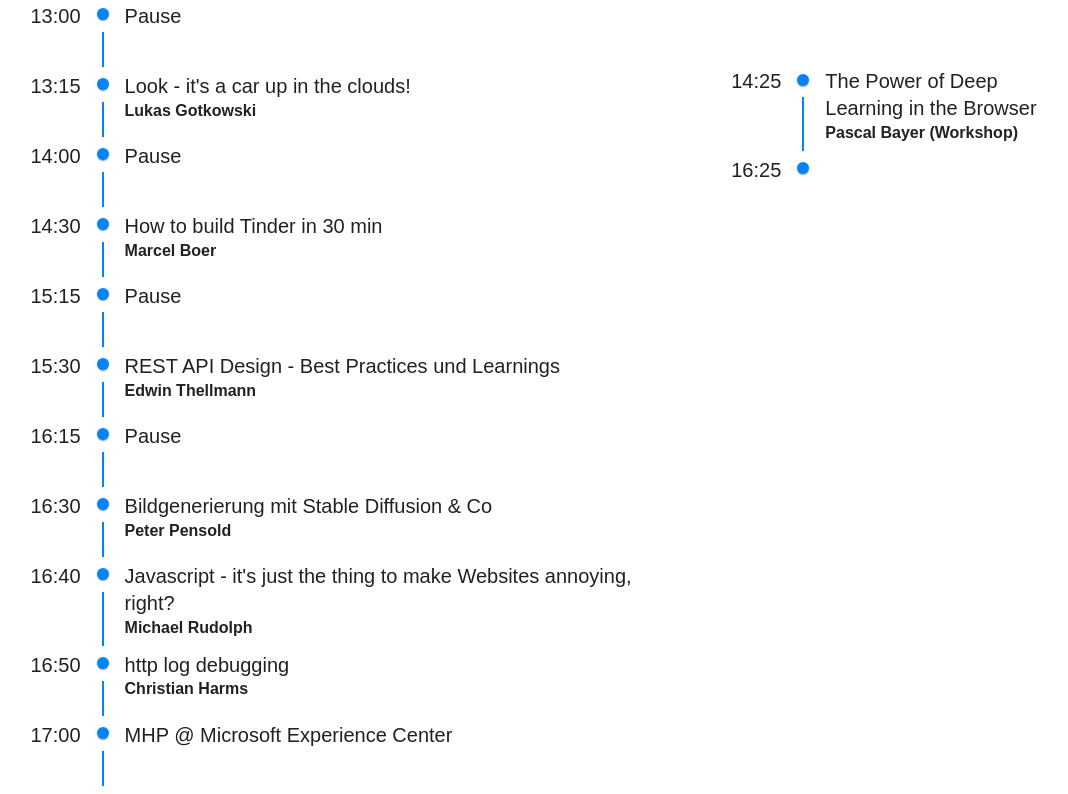
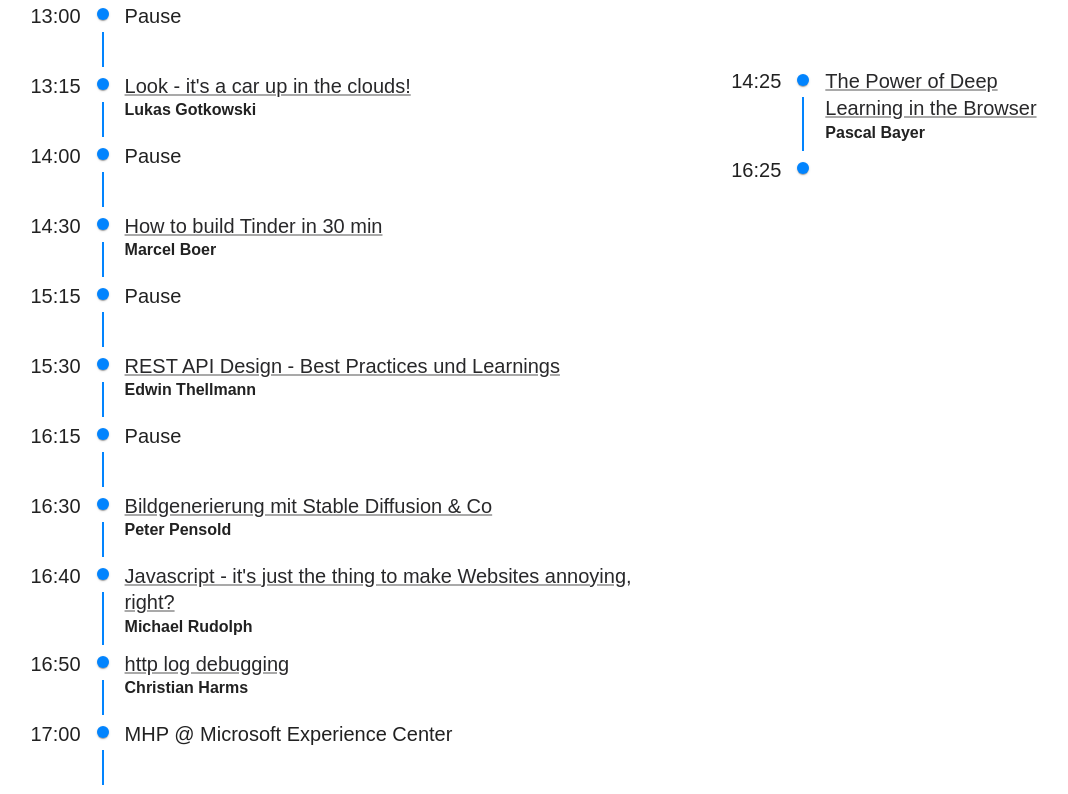
Before and after one commit to SUCDS-Community-SE/cx-tech-days, a React (Create React App) app in the folder frontend/: page / in a window 1280 px wide. Shown: the part 1640-2434 px from the top of the page, without its empty margins (124-1192 px from the left). Built offline with nearby package versions, Linux system fonts and the light colour scheme; no server answers.

Commit message:
Added a PopUp for the Timetable

```diff
--- a/frontend/src/App.js
+++ b/frontend/src/App.js
@@ -88,7 +88,6 @@ function App() {
     <AuthContext.Provider value={{ user, setUser }}>
       <Router>
         <AppAppBar handleError={handle_Error} />
-
         <Routes>
           <Route
             path={""}
--- /dev/null
+++ b/frontend/src/modules/components/PopUpDialog.js
@@ -0,0 +1,38 @@
+import * as React from "react";
+import PropTypes from "prop-types";
+import DialogTitle from "@mui/material/DialogTitle";
+import Dialog from "@mui/material/Dialog";
+import { DialogContentText } from "@mui/material";
+
+export default function PopUpDialog(props) {
+  const { onClose, open, abstract } = props;
+
+  const handleClose = () => {
+    onClose();
+  };
+
+  return (
+    <Dialog
+      onClose={handleClose}
+      open={open}
+      sx={{ display: "flex", justifyContent: "center" }}
+    >
+      <DialogTitle
+        variant="h5"
+        sx={{ display: "flex", justifyContent: "center" }}
+      >
+        Abstract
+      </DialogTitle>
+      <DialogContentText
+        sx={{ display: "flex", justifyContent: "center", mb: 2, ml: 2, mr: 2 }}
+      >
+        {abstract}
+      </DialogContentText>
+    </Dialog>
+  );
+}
+
+PopUpDialog.propTypes = {
+  onClose: PropTypes.func.isRequired,
+  open: PropTypes.bool.isRequired,
+};
--- a/frontend/src/modules/objects/TimeTableData.js
+++ b/frontend/src/modules/objects/TimeTableData.js
@@ -12,7 +12,7 @@ function createData(
 }
 
 export const rows = [
-  createData(0, "12:00", "Eröffnung CX Tech Day"),
+  createData(0, "12:00", "Eröffnung CX Tech Day", "", "", "", false, ""),
   createData(
     1,
     "12:15",
@@ -20,12 +20,12 @@ export const rows = [
     "Core Programming Languages / Frameworks",
     "Session",
     "Stefan Blum",
-    "Quarkus stellt eine gute Basis für moderne Cloud-Native Anwendungen dar und bietet darüber hinaus eine ausgezeichnete Entwicklererfahrung. Leider gibt es aber noch bestehende Anwendungen, die auf älteren Software-Stacks aufbauen und - in verschiedener Hinsicht - eine weniger tolle Erfahrung bieten. Die Vorstellung, dass bestehende Java EE Anwendungen auf Basis eines Application Servers wie OpenLiberty mit relativ geringem Aufwand auf Quarkus portiert werden können, klingt daher verlockend",
+    "Quarkus stellt eine gute Basis für moderne Cloud-Native Anwendungen dar und bietet darüber hinaus eine ausgezeichnete Entwicklererfahrung. Leider gibt es aber noch bestehende Anwendungen, die auf älteren Software-Stacks aufbauen und - in verschiedener Hinsicht - eine weniger tolle Erfahrung bieten. Die Vorstellung, dass bestehende Java EE Anwendungen auf Basis eines Application Servers wie OpenLiberty mit relativ geringem Aufwand auf Quarkus portiert werden können, klingt daher verlockend.",
     "Stefan hat bereits während der Schulzeit seine Passion für die Software-Entwicklung mit Java entdeckt und lebt diese als Berater bei MHP im Bereich der Software-Architektur und -Entwicklung aus. Design, Entwicklung und Betrieb von verteilten Systemen und Microservices in einem agilen Team - sowohl Cloud Native als auch On-Premise - gehören seit seinem Berufseinstieg zum Alltag. Seit Kurzem befasst er sich außerdem intensiv mit Go."
   ),
-  createData(1, "13:00", "Pause", "", "", "", "", ""),
+  createData(2, "13:00", "Pause", "", "", "", false, ""),
   createData(
-    2,
+    3,
     "13:15",
     "Look - it's a car up in the clouds!",
     "Cloud Architecture, DevOps, Microservices",
@@ -34,9 +34,9 @@ export const rows = [
     "What do dragons and car configurators have in common? - They both live up in the clouds! Although our car configurators cannot spit fire, the outcome of it can still ignite dreams and fantasies. With resolutions of 4k, it's as sharp as a dragon's claw and with request times up to 300ms, it's even faster than they can fly! So sharpen your swords and don't miss out when we unveil the mystical tales of our immersive car configurator.",
     "Works at MHP since summer 2019. Originally comes from the visual effects industry and worked as a Technical Director on several seasons of GoT. On a rainy and cloudy day, he realized there was so much beauty up in the skies, so he decided to switch from moving points in 3D space to building up servers in the clouds."
   ),
-  createData(1, "14:00", "Pause", "", "", "", "", ""),
+  createData(4, "14:00", "Pause", "", "", "", false, ""),
   createData(
-    3,
+    5,
     "14:30",
     "How to build Tinder in 30 min",
     "#nocode #frameworks #livedemo #innovation",
@@ -45,9 +45,9 @@ export const rows = [
     "No-code solutions allow businesses to keep up with the changing demand, greatly reducing the loss of money and time. With a rising need of application, no-code reveals the future of enterprise app development. By having a live coding session, the ease of use and the immense power of innovation of no-code will be demonstrated.",
     "Marcel Boer is a senior consultant at MHP. His focus is on business innovation enabled by new technologies & methodologies. He has gained experience in software engineering with frontend technologies and Amazon Web Services. His expertise is in the manufacturing and automotive industry where he was responsible for the product ownership and software architecture. Check out the full profile: https://www.linkedin.com/in/marcel-boer"
   ),
-  createData(1, "15:15", "Pause", "", "", "", "", ""),
+  createData(6, "15:15", "Pause", "", "", "", false, ""),
   createData(
-    4,
+    7,
     "15:30",
     "REST API Design - Best Practices und Learnings",
     "REST API Design - Best Practices und Learnings aus dem Projektalltag",
@@ -56,9 +56,9 @@ export const rows = [
     "Im Projekt Finance Enabler bei der PAG werden nach dem Grundsatz API FIRST im Produktgedanken Standard REST APIs entwickelt, um generische Finanzprozesse für Billing und Accounting abzubilden. Unsere Journey nach über drei Jahren Projekt einzelnen spezifischen REST APIs bis hin zu normalisierten Standard APIs wird dargestellt. Außerdem werden unsere Learnings und Best Practices im Umgang mit heterogenen Business-Cases beleuchtet.",
     "Edwin ist im Januar 2021 bei MHP als Softwareentwickler eingestiegen. Bereits davor war er im Projekt Finance Enabler bei der Porsche AG tätig. Sein Fokus liegt in der Backend Entwicklung inklusive Konzeption und Implementierung. Außerdem betreut er mehrere Konsumentensystem in der Anbindung an das System des Finance Enablers."
   ),
-  createData(1, "16:15", "Pause", "", "", "", "", ""),
+  createData(8, "16:15", "Pause", "", "", "", false, ""),
   createData(
-    5,
+    9,
     "16:30",
     "Bildgenerierung mit Stable Diffusion & Co",
     "Future Tech & Trends",
@@ -68,7 +68,7 @@ export const rows = [
     "Das erste KI generierte Bild von DALL-E hat bei Peter ein starkes Interesse geweckt. Seit dem die Bildgenerierung durch Stable Diffusion für jeden nutzbar gemacht wurde, beschäftigt er sich intensiv damit. Beruflich ist er als Software Entwickler / Architect tätig."
   ),
   createData(
-    6,
+    10,
     "16:40",
     "Javascript - it's just the thing to make Websites annoying, right?",
     "JavaScript beyond the web. An overview of the JavaScript ecosystem beyond the web.",
@@ -78,7 +78,7 @@ export const rows = [
     "Im a consultant working in the Porsche Vehicle Hub project. Before i started at MHP i worked in some projects living in the JavaScript ecosystem and made a bachelor in informatics at the TU Munich."
   ),
   createData(
-    7,
+    11,
     "16:50",
     "http log debugging",
     "4 levels to get the right logging",
@@ -88,17 +88,17 @@ export const rows = [
     "tech lead finance enabler - dev with passion"
   ),
   createData(
-    8,
+    12,
     "17:00",
     "MHP @ Microsoft Experience Center",
     "",
     "",
     "",
-    "Abstract",
-    "SpeakerShortInfo"
+    false,
+    ""
   ),
   createData(
-    9,
+    13,
     "17:15",
     "Modernisierung der Sicherheitspraktiken durch schlüssellose Authentifizierung am Beispiel einer AWS",
     "Cloud",
@@ -108,20 +108,20 @@ export const rows = [
     "Roman und Jonathan sind Java-Cloud-Entwickler mit mehrjähriger Erfahrung. Sie sind für die Entwicklung und Wartung einer zentralen Stammdatenbank auf AWS verantwortlich, die für interne Produktionsprozesse unverzichtbar ist und als Enabler für die Entwicklung weiterer digitaler Produkte dient.Das Hauptaugenmerk von Roman und Jonathan liegt auf der Backend-Entwicklung, DevOps-Praktiken und Cloud-Architektur."
   ),
   createData(
-    10,
+    14,
     "17:30",
     "Closing und Übergang ins Networking",
     "",
     "",
     "",
-    "",
+    false,
     ""
   ),
 ];
 
 export const secondrows = [
   createData(
-    11,
+    15,
     "14:25",
     "The Power of Deep Learning in the Browser",
     "In this workshop, attendees will learn how to build a hand-written digit recognition neural network",
--- a/frontend/src/modules/views/Timetable.js
+++ b/frontend/src/modules/views/Timetable.js
@@ -4,6 +4,7 @@ import TimelineItem from "@mui/lab/TimelineItem";
 import TimelineSeparator from "@mui/lab/TimelineSeparator";
 import TimelineConnector from "@mui/lab/TimelineConnector";
 import TimelineContent from "@mui/lab/TimelineContent";
+import Link from "@mui/material/Link";
 import TimelineDot from "@mui/lab/TimelineDot";
 import Box from "@mui/material/Box";
 import Typography from "../components/Typography";
@@ -12,21 +13,27 @@ import TimelineOppositeContent, {
 } from "@mui/lab/TimelineOppositeContent";
 import { Container } from "@mui/material";
 import { rows, secondrows } from "../objects/TimeTableData";
+import PopUpDialog from "../components/PopUpDialog";
+import Zoom from "@mui/material/Zoom";
 
 const secondrow = secondrows[0];
 
 export default function Timetable() {
+  const [open, setOpen] = React.useState(false);
+  const [abstract, setAbstract] = React.useState();
+
+  const handleClickOpen = (e, row) => {
+    e.preventDefault();
+    setAbstract(row.abstract);
+    setOpen(true);
+  };
+
+  const handleClose = () => {
+    setOpen(false);
+  };
+
   return (
-    <Container
-    // sx={{
-    //   display: "flex",
-    //   flexDirection: "column",
-    //   justifyContent: "center",
-    //   alignItems: "center",
-    //   mt: 5,
-    //   mb: 10,
-    // }}
-    >
+    <Container>
       <Box
         sx={{
           display: "flex",
@@ -87,20 +94,18 @@ export default function Timetable() {
                   <TimelineDot color="secondary" />
                   <TimelineConnector sx={{ bgcolor: "secondary.main" }} />
                 </TimelineSeparator>
-                <TimelineContent>
-                  <Typography variant="h5" component="span">
-                    {row.title}
-                    {/* {row.topic}
-                  {row.type} */}
-                  </Typography>
-                  <Typography fontWeight="bold">
-                    {row.speaker}
-                    {/* {row.speakerShortInfo} */}
-                  </Typography>
-                  <Typography sx={{ color: "primary.light" }}>
-                    {/* {row.abstract} */}
-                  </Typography>
-                </TimelineContent>
+                {row.abstract === false ? (
+                  <TimelineContent>
+                    <Typography variant="h5">{row.title}</Typography>
+                  </TimelineContent>
+                ) : (
+                  <TimelineContent>
+                    <Link onClick={(e) => handleClickOpen(e, row)}>
+                      <Typography variant="h5">{row.title}</Typography>
+                    </Link>
+                    <Typography fontWeight="bold">{row.speaker}</Typography>
+                  </TimelineContent>
+                )}
               </TimelineItem>
             ))}
           </Timeline>
@@ -138,15 +143,18 @@ export default function Timetable() {
                 <TimelineDot color="secondary" />
                 <TimelineConnector sx={{ bgcolor: "secondary.main" }} />
               </TimelineSeparator>
-              <TimelineContent>
-                <Typography variant="h5" component="span">
-                  {secondrow.title}
-                </Typography>
-                <Typography fontWeight="bold">
-                  {secondrow.speaker} {secondrow.type}
-                </Typography>
-                <Typography sx={{ color: "primary.light" }}></Typography>
-              </TimelineContent>
+              {secondrow.abstract === false ? (
+                <TimelineContent>
+                  <Typography variant="h5">{secondrow.title}</Typography>
+                </TimelineContent>
+              ) : (
+                <TimelineContent>
+                  <Link onClick={(e) => handleClickOpen(e, secondrow)}>
+                    <Typography variant="h5">{secondrow.title}</Typography>
+                  </Link>
+                  <Typography fontWeight="bold">{secondrow.speaker}</Typography>
+                </TimelineContent>
+              )}
             </TimelineItem>
             <TimelineItem>
               <TimelineOppositeContent variant="h5">
@@ -159,6 +167,12 @@ export default function Timetable() {
             </TimelineItem>
           </Timeline>
         </Box>
+        <PopUpDialog
+          TransitionComponent={Zoom}
+          abstract={abstract}
+          open={open}
+          onClose={handleClose}
+        />
       </Box>
     </Container>
   );
```
